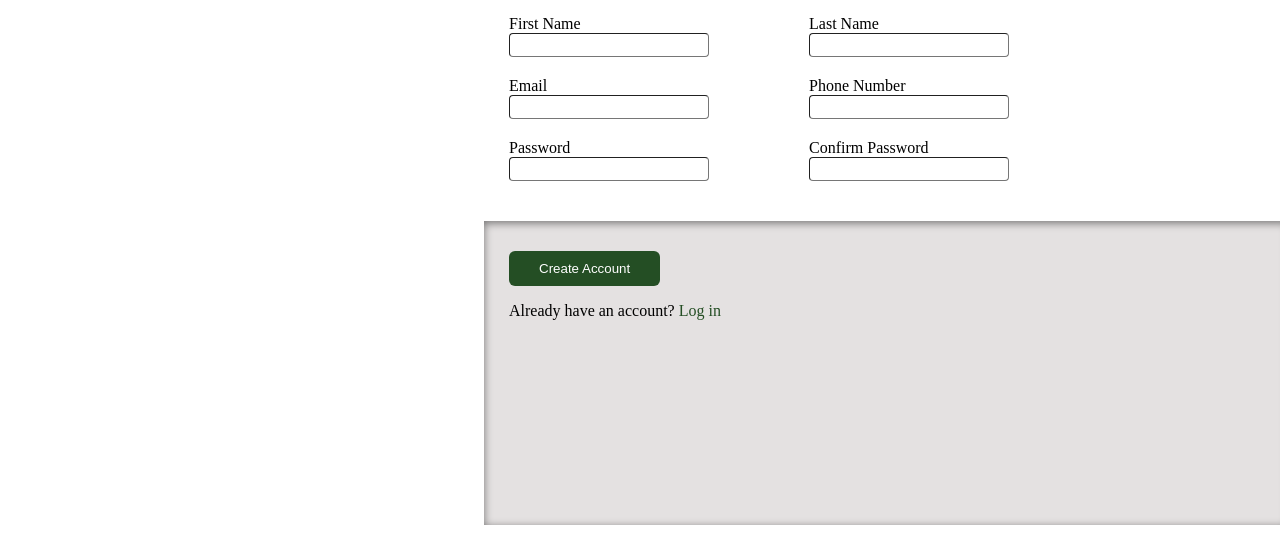
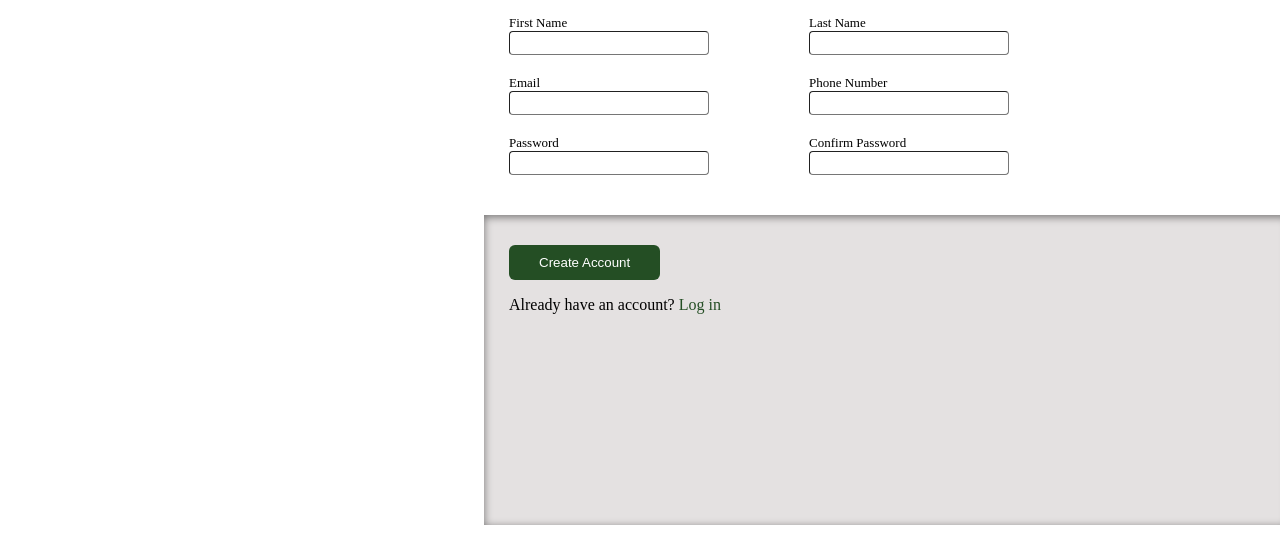
Before and after one commit to performlikemj/signup, a plain HTML site: page index.html in a window 1280 px wide. Shown: the part 283-816 px from the top of the page. Drawn offline with Linux system fonts and the light colour scheme; a web font is replaced by a local one.

Commit message:
Reduce size of label font

```diff
--- a/style.css
+++ b/style.css
@@ -114,6 +114,10 @@ form {
     padding-bottom: 20px;
 }
 
+label {
+    font-size: small;
+}
+
 input {
     border-radius: 4px;
     height: 20px;
```
